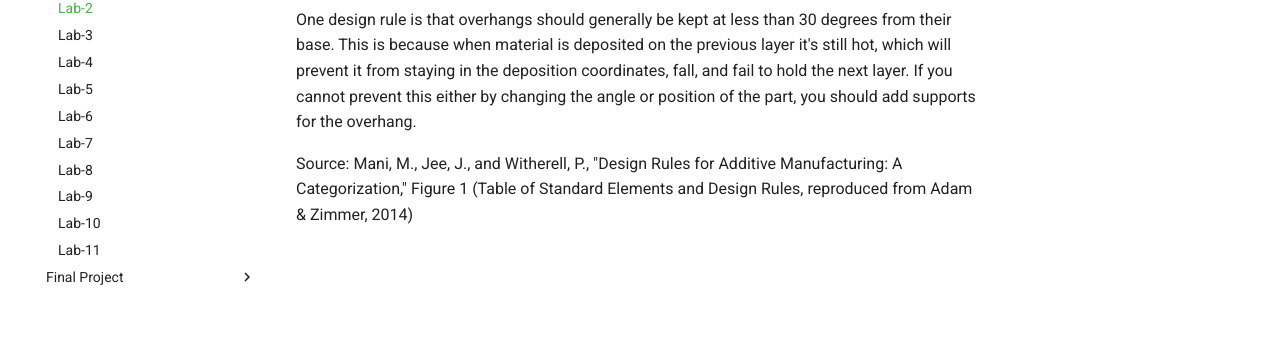
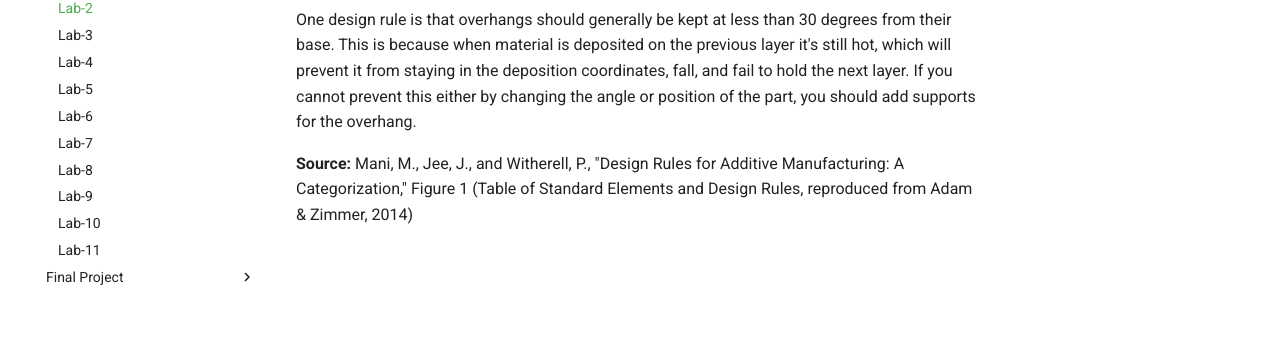
Before and after one commit to juanmasacova/MASACOVA-portfolio, an MkDocs documentation site: the page built from docs/Labs/L02/index.md, in a window 1280 px wide. Shown: the part 256-602 px from the top of the page. Built offline with MkDocs 1.6.1 and Material for MkDocs 9.7.7, drawn with Linux system fonts in a browser that asks for light colours; part of the change alters nothing that is shown.

```diff
--- a/docs/Labs/L02/index.md
+++ b/docs/Labs/L02/index.md
@@ -6,5 +6,5 @@
 
 One design rule is that overhangs should generally be kept at less than 30 degrees from their base. This is because when material is deposited on the previous layer it's still hot, which will prevent it from staying in the deposition coordinates, fall, and fail to hold the next layer. If you cannot prevent this either by changing the angle or position of the part, you should add supports for the overhang.
 
-Source:
+**Source:**
 Mani, M., Jee, J., and Witherell, P., "Design Rules for Additive Manufacturing: A Categorization," Figure 1 (Table of Standard Elements and Design Rules, reproduced from Adam & Zimmer, 2014)
```
